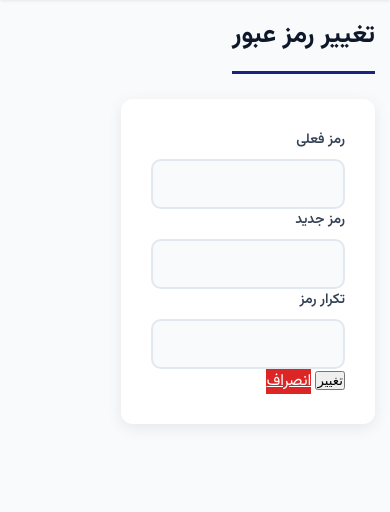
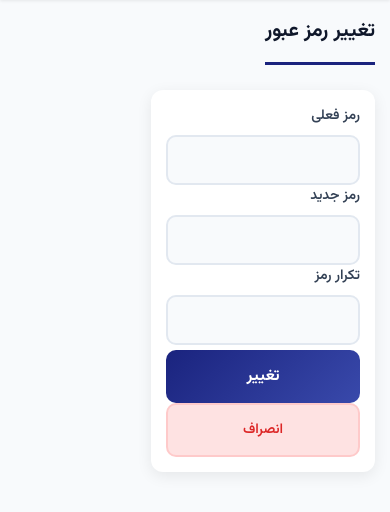
Before and after one commit to hivaasadi6048/travel_agency, a Django app: page /accounts/change-password/ in a window 390 px wide. Shown: the part 70-582 px from the top of the page. Run offline with Django 5.2, Linux system fonts and the light colour scheme; the visitor is signed in with stand-in values (Sample User, id 1).

Commit message:
fix: all submit buttons styled with gradient, forms centered at 550px max-width, responsive mobile overrides

```diff
--- a/dashboard/static/dashboard/css/base.css
+++ b/dashboard/static/dashboard/css/base.css
@@ -335,7 +335,8 @@ textarea.form-control { min-height: 100px; resize: vertical; }
 /* ====== GLOBAL FORM STYLES (for templates without .form-wrapper) ====== */
 .content form {
     background: white; border-radius: var(--border-radius);
-    padding: 30px; box-shadow: var(--shadow-md); max-width: 900px; margin: 0 auto;
+    padding: 30px; box-shadow: var(--shadow-md);
+    max-width: 550px; margin: 0 auto; width: 100%;
 }
 .content h2 {
     font-size: 26px; color: var(--gray-900); font-weight: 700;
@@ -412,6 +413,60 @@ textarea.form-control { min-height: 100px; resize: vertical; }
 .content .field-error {
     border-color: var(--danger) !important;
     box-shadow: 0 0 0 4px rgba(220,38,38,0.1) !important;
+}
+.content .field-error + .form-help { color: var(--danger); }
+
+/* Submit buttons in forms */
+.content button[type="submit"] {
+    padding: 12px 30px;
+    background: linear-gradient(135deg, var(--primary), var(--primary-light));
+    color: white; border: none; border-radius: 10px;
+    font-size: 15px; font-weight: 700; font-family: inherit;
+    cursor: pointer; transition: all 0.3s ease;
+    display: inline-flex; align-items: center; justify-content: center; gap: 8px;
+    margin-top: 5px;
+}
+.content button[type="submit"]:hover {
+    background: linear-gradient(135deg, var(--primary-dark), var(--primary));
+    transform: translateY(-2px);
+    box-shadow: 0 4px 15px rgba(26,35,126,0.4);
+}
+.content button[type="submit"]:active {
+    transform: translateY(0);
+}
+
+/* Cancel/back links in forms */
+.content a.btn-danger,
+.content a[style*="color:red"],
+.content .btn-danger {
+    padding: 12px 25px;
+    background: #fee2e2; color: var(--danger); border: 2px solid #fecaca;
+    border-radius: 10px; font-size: 14px; font-weight: 600; font-family: inherit;
+    cursor: pointer; text-decoration: none; transition: var(--transition);
+    display: inline-flex; align-items: center; justify-content: center; gap: 6px;
+}
+.content a.btn-danger:hover,
+.content .btn-danger:hover {
+    background: #fecaca; color: #991b1b;
+}
+
+/* Generic buttons in content */
+.content .btn,
+.content input[type="submit"],
+.content input[type="button"] {
+    padding: 12px 30px;
+    background: linear-gradient(135deg, var(--primary), var(--primary-light));
+    color: white; border: none; border-radius: 10px;
+    font-size: 15px; font-weight: 700; font-family: inherit;
+    cursor: pointer; transition: all 0.3s ease;
+    display: inline-flex; align-items: center; justify-content: center; gap: 8px;
+}
+.content .btn:hover,
+.content input[type="submit"]:hover,
+.content input[type="button"]:hover {
+    background: linear-gradient(135deg, var(--primary-dark), var(--primary));
+    transform: translateY(-2px);
+    box-shadow: 0 4px 15px rgba(26,35,126,0.4);
 }
 
 /* ====== BUTTONS ====== */
@@ -544,6 +599,11 @@ textarea.form-control { min-height: 100px; resize: vertical; }
     .header { padding: 0 15px; }
     .user-details { display: none; }
     .content { padding: calc(var(--header-height) + 15px) 15px 15px; }
+    .content form { padding: 20px; max-width: 100%; }
+    .content h2 { font-size: 22px; }
+    .content button[type="submit"] { width: 100%; justify-content: center; }
+    .content a.btn-danger,
+    .content .btn-danger { width: 100%; justify-content: center; }
     .stats-grid { grid-template-columns: repeat(2, 1fr); gap: 10px; }
     .stat-card { padding: 15px; }
     .stat-info .stat-number { font-size: 20px; }
@@ -558,6 +618,11 @@ textarea.form-control { min-height: 100px; resize: vertical; }
 
 /* SMALL MOBILE (480px and below) */
 @media (max-width: 480px) {
+    .content form { padding: 15px; }
+    .content h2 { font-size: 20px; }
+    .content button[type="submit"] { padding: 14px; font-size: 16px; }
+    .content a.btn-danger,
+    .content .btn-danger { padding: 14px; }
     .stats-grid { grid-template-columns: 1fr; }
     .booking-items { grid-template-columns: 1fr; }
     .header-right { gap: 10px; }
```
